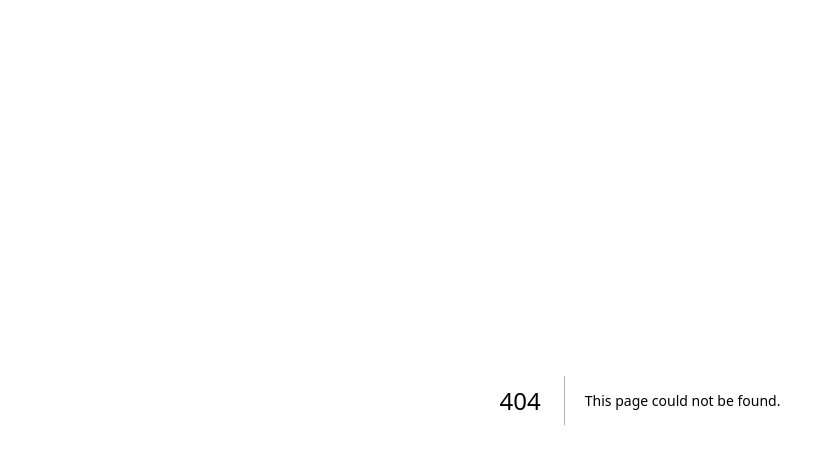
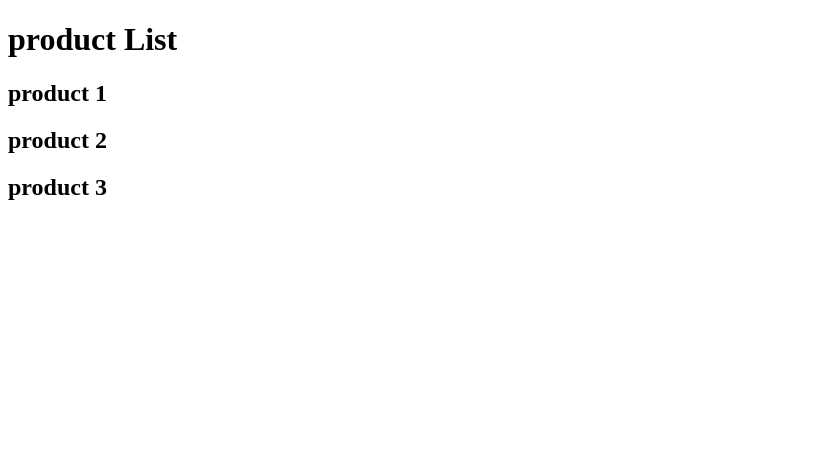
Before and after one commit to yoniRhaman/next.js-self-course, a Next.js app in the folder hello-world/: page /products in a window 1280 px wide. Before the commit this address had no page. Shown: the top 464 px of the page, without its empty margins (0-835 px from the left). Built offline with nearby package versions, Linux system fonts and the light colour scheme.

Commit message:
Dynamic Routes

```diff
--- /dev/null
+++ b/hello-world/src/app/products/[productId]/page.tsx
@@ -0,0 +1,3 @@
+export default function ProductDetails({params}:{params:{productId:string}}) {
+  return <h1>Details about Product {params.productId}</h1>;
+}
--- /dev/null
+++ b/hello-world/src/app/products/page.tsx
@@ -0,0 +1,10 @@
+export default function ProductList() {
+  return (
+    <div>
+      <h1>product List</h1>
+      <h2>product 1</h2>
+      <h2>product 2</h2>
+      <h2>product 3</h2>
+    </div>
+  );
+}
```
